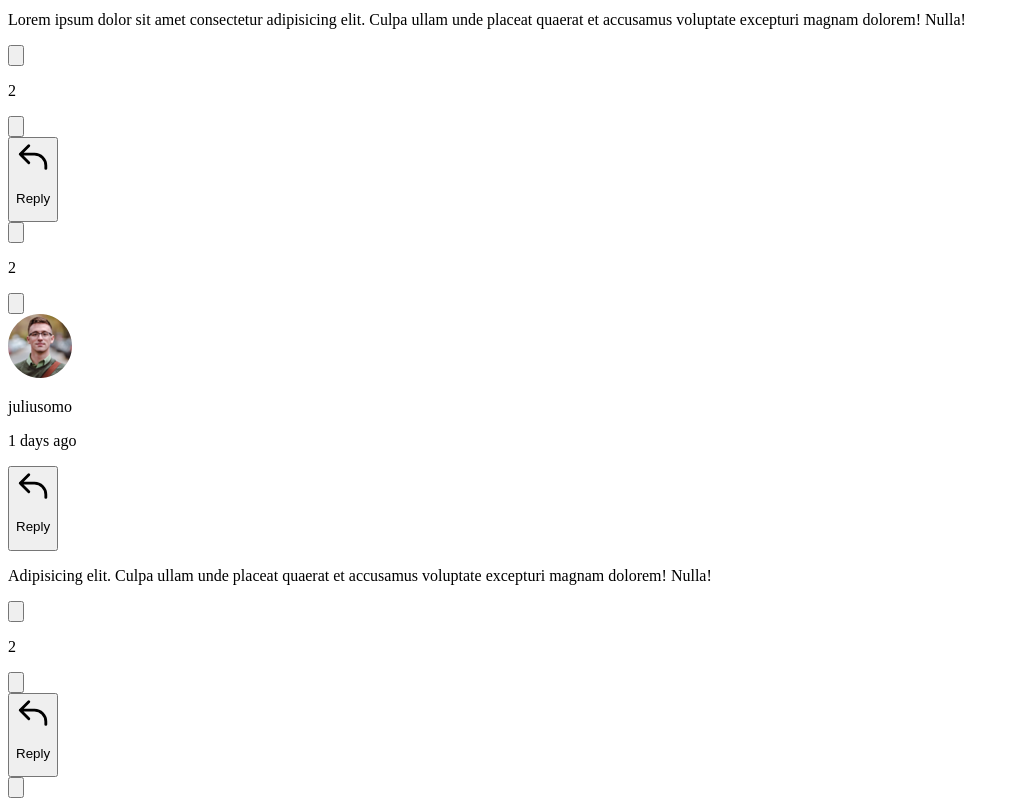
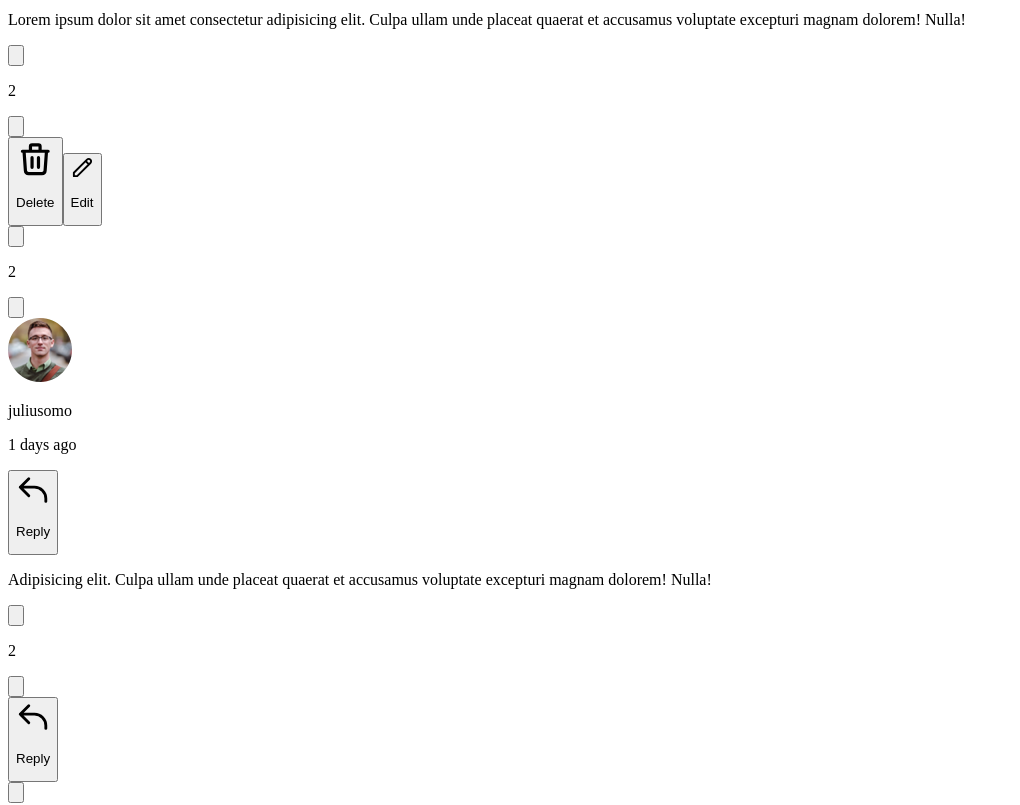
Before and after one commit to nafasebra/comment-box-react, a React (Vite) app: page / in a window 1280 px wide. Shown: the part 380-1185 px from the top of the page, without its empty margins (0-1020 px from the left). Built offline with nearby package versions, Linux system fonts and the light colour scheme.

Commit message:
Handled reply feature

```diff
--- a/src/App.tsx
+++ b/src/App.tsx
@@ -10,7 +10,7 @@ function App() {
     <CommentListProvider>
       <div className="relative overflow-hidden w-[90%] lg:w-[900px] mx-auto min-h-[calc(100vh-50px)] py-5">
         <CommentContainer />
-        <SendCommentBox />
+        <SendCommentBox doReply={false} parentId={null} />
       </div>
     </CommentListProvider>
   );
--- a/src/components/Comment.tsx
+++ b/src/components/Comment.tsx
@@ -1,8 +1,11 @@
-import React from "react";
+import { useContext, useState } from "react";
+import { CommentListContext } from "../context/CommentContext";
 import { CurrentUser, ICommentType } from "../data";
 import CountDown from "./CountDown";
+import SendCommentBox from "./SendCommentBox";
 
 type IPropType = {
+  id: number;
   username: string;
   avatar: string;
   message: string;
@@ -13,8 +16,11 @@ type IPropType = {
 };
 
 function Comment(props: IPropType) {
-  // TODO: Checked from current user, if is you, changed style of this component
-  const { avatar, message, username, date, replies, replyId, rate } = props;
+  // TODO: briefing to props and send item props and destructuring it
+  const { id, avatar, message, username, date, replies, replyId, rate } = props;
+  const [doingReply, setDoingReply] = useState(false);
+
+  const CloseSendReplyBox = () => setDoingReply(false);
 
   return (
     <>
@@ -41,8 +47,12 @@ function Comment(props: IPropType) {
               <p className="text-gray-300 font-semibold">{date}</p>
             </div>
             <div className="hidden lg:flex items-center">
+              {/* desktop section */}
               {username !== CurrentUser.username ? (
-                <button className="flex items-center text-purple cursor-pointer">
+                <button
+                  onClick={() => setDoingReply(true)}
+                  className="flex items-center text-purple cursor-pointer"
+                >
                   <svg
                     className="w-6 h-6"
                     fill="none"
@@ -100,10 +110,15 @@ function Comment(props: IPropType) {
             </div>
           </div>
           <p className="w-full pt-5 text-gray-400">{message}</p>
+          {/* mobile section */}
           <div className="flex lg:hidden items-center justify-between mt-4">
             <CountDown currentNumber={rate} />
             <div className="flex items-center">
-              <button className="flex items-center text-purple cursor-pointer">
+              {username !== CurrentUser.username ? (
+                <button
+                  onClick={() => setDoingReply(true)}
+                  className="flex items-center text-purple cursor-pointer"
+                >
                   <svg
                     className="w-6 h-6"
                     fill="none"
@@ -120,24 +135,55 @@ function Comment(props: IPropType) {
                   </svg>
                   <p className="ml-3">Reply</p>
                 </button>
-              {/* <div className="flex items-center">
+              ) : (
+                <div className="flex items-center">
                   <button className="flex items-center text-red-500 mr-5 cursor-pointer">
-                      <svg className="w-6 h-6" fill="none" stroke="currentColor" viewBox="0 0 24 24" xmlns="http://www.w3.org/2000/svg"><path strokeLinecap="round" strokeLinejoin="round" strokeWidth={2} d="M19 7l-.867 12.142A2 2 0 0116.138 21H7.862a2 2 0 01-1.995-1.858L5 7m5 4v6m4-6v6m1-10V4a1 1 0 00-1-1h-4a1 1 0 00-1 1v3M4 7h16" /></svg>
+                    <svg
+                      className="w-6 h-6"
+                      fill="none"
+                      stroke="currentColor"
+                      viewBox="0 0 24 24"
+                      xmlns="http://www.w3.org/2000/svg"
+                    >
+                      <path
+                        strokeLinecap="round"
+                        strokeLinejoin="round"
+                        strokeWidth={2}
+                        d="M19 7l-.867 12.142A2 2 0 0116.138 21H7.862a2 2 0 01-1.995-1.858L5 7m5 4v6m4-6v6m1-10V4a1 1 0 00-1-1h-4a1 1 0 00-1 1v3M4 7h16"
+                      />
+                    </svg>
                     <p className="ml-3">Delete</p>
                   </button>
                   <button className="flex items-center text-purple cursor-pointer">
-                      <svg className="w-6 h-6" fill="none" stroke="currentColor" viewBox="0 0 24 24" xmlns="http://www.w3.org/2000/svg"><path strokeLinecap="round" strokeLinejoin="round" strokeWidth={2} d="M15.232 5.232l3.536 3.536m-2.036-5.036a2.5 2.5 0 113.536 3.536L6.5 21.036H3v-3.572L16.732 3.732z" /></svg>
+                    <svg
+                      className="w-6 h-6"
+                      fill="none"
+                      stroke="currentColor"
+                      viewBox="0 0 24 24"
+                      xmlns="http://www.w3.org/2000/svg"
+                    >
+                      <path
+                        strokeLinecap="round"
+                        strokeLinejoin="round"
+                        strokeWidth={2}
+                        d="M15.232 5.232l3.536 3.536m-2.036-5.036a2.5 2.5 0 113.536 3.536L6.5 21.036H3v-3.572L16.732 3.732z"
+                      />
+                    </svg>
                     <p className="ml-3">Edit</p>
                   </button>
-              </div> */}
+                </div>
+              )}
             </div>
           </div>
         </div>
       </div>
+      <div className="ml-5 lg:ml-20">
+        {doingReply && <SendCommentBox doReply={true} parentId={id} />}
         {replies.length > 0 && (
-        <div className="ml-5 lg:ml-20">
+          <>
             {replies.map((replyItem, replyIndex) => (
               <Comment
+                id={replyItem.id}
                 rate={replyItem.rate}
                 key={replyIndex}
                 avatar={replyItem.profileImage}
@@ -148,8 +194,9 @@ function Comment(props: IPropType) {
                 replyId={Number(replyItem.parentId)}
               />
             ))}
+          </>
+        )}
       </div>
-      )}
     </>
   );
 }
--- a/src/components/SendCommentBox.tsx
+++ b/src/components/SendCommentBox.tsx
@@ -4,13 +4,19 @@ import { CommentListContext } from "../context/CommentContext";
 import { CurrentUser } from "../data";
 import { CreateId } from "../helper";
 
-function SendCommentBox() {
+type IPropType = {
+  doReply: boolean;
+  parentId: number | null;
+};
+
+function SendCommentBox(props: IPropType) {
+  const { doReply, parentId } = props;
   const UseCommentContext = useContext(CommentListContext);
   const commentRef = useRef<HTMLTextAreaElement>(null);
 
   const AddComment = (e: FormEvent) => {
     e.preventDefault();
-    if(commentRef.current?.value !== "") {
+    if (commentRef.current?.value !== "") {
       UseCommentContext.setCommentList([
         ...UseCommentContext.commentList,
         {
@@ -20,15 +26,19 @@ function SendCommentBox() {
           profileImage: CurrentUser.profileImage,
           username: CurrentUser.username,
           rate: 0,
-          parentId: null
-        }
+          parentId: doReply ? parentId : null,
+        },
       ]);
-      commentRef.current.value = ''
+      commentRef.current.value = "";
     }
-  }
+  };
 
   return (
-    <form action="" onSubmit={(e) => AddComment(e)} className="bg-white flex flex-col lg:flex-row items-start py-5 px-6 rounded-lg my-4">
+    <form
+      action=""
+      onSubmit={(e) => AddComment(e)}
+      className="bg-white flex flex-col lg:flex-row items-start py-5 px-6 rounded-lg my-4"
+    >
       <div className="w-10 h-10 overflow-hidden rounded-full relative hidden lg:block">
         <img
           src={profile}
@@ -36,8 +46,17 @@ function SendCommentBox() {
           alt="your profile"
         />
       </div>
-      <textarea ref={commentRef} className="w-full lg:w-[80%] outline-none border-2 focus:border-purple leading-7 mx-auto bg-transparent resize-none p-3  border-gray-200 rounded-md" placeholder="Add a comment..."></textarea>
-      <button type="submit" className="bg-purple hidden lg:block text-white rounded-md py-3 px-7 font-semibold hover:opacity-70">SEND</button>
+      <textarea
+        ref={commentRef}
+        className="w-full lg:w-[80%] outline-none border-2 focus:border-purple leading-7 mx-auto bg-transparent resize-none p-3  border-gray-200 rounded-md"
+        placeholder="Add a comment..."
+      ></textarea>
+      <button
+        type="submit"
+        className="bg-purple hidden lg:block text-white rounded-md py-3 px-7 font-semibold hover:opacity-70"
+      >
+        SEND
+      </button>
       <div className="mt-4 w-full flex lg:hidden items-center justify-between">
         <div className="w-10 h-10 overflow-hidden rounded-full relative">
           <img
@@ -46,7 +65,12 @@ function SendCommentBox() {
             alt="your profile"
           />
         </div>
-        <button type="submit" className="bg-purple text-white rounded-md py-3 px-7 font-semibold hover:opacity-70">SEND</button>
+        <button
+          type="submit"
+          className="bg-purple text-white rounded-md py-3 px-7 font-semibold hover:opacity-70"
+        >
+          SEND
+        </button>
       </div>
     </form>
   );
--- a/src/container/CommentContainer.tsx
+++ b/src/container/CommentContainer.tsx
@@ -18,6 +18,7 @@ function CommentContainer() {
           return (
             <Comment
               key={index}
+              id={comment.id}
               avatar={comment.profileImage}
               username={comment.username}
               message={comment.message}
```
Lines whose indentation alone changed are shown as unchanged.
